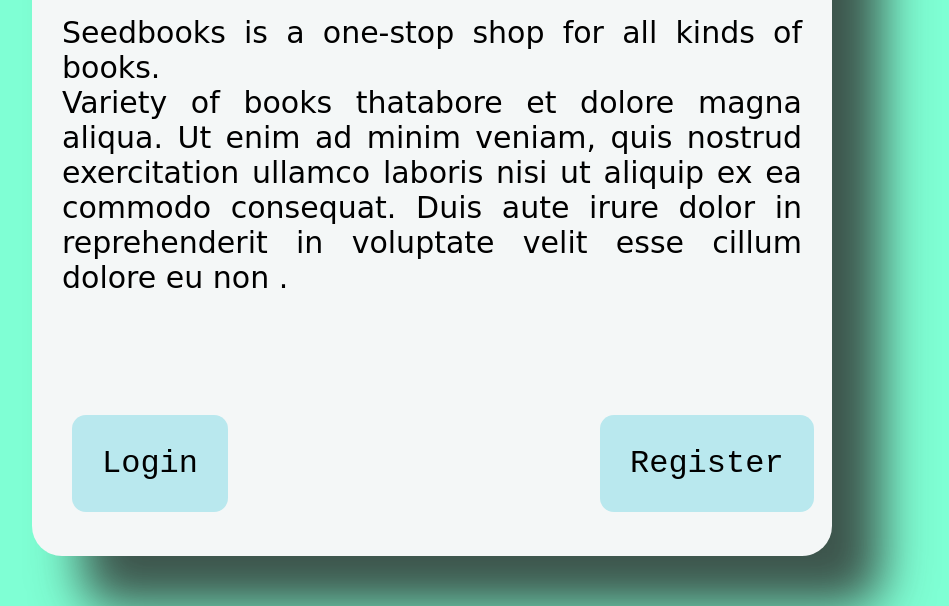
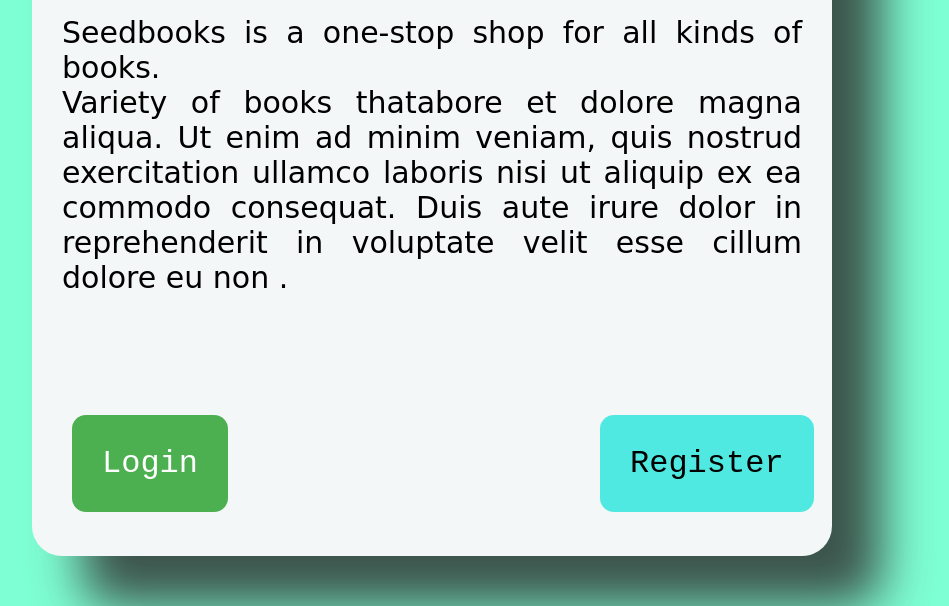
Before and after one commit to kayflyS/seedbooks, a plain HTML site: page project 1/index.html in a window 1280 px wide. In both pictures the pointer is over the button "Login". Shown: the part 194-800 px from the top of the page, without its empty margins (208-1157 px from the left). Drawn offline with Linux system fonts and the light colour scheme.

Commit message:
adding button1

```diff
--- a/project 1/index.css
+++ b/project 1/index.css
@@ -65,7 +65,7 @@
  .login-btn{
     /* border:; */
     font-size: 16px;
-    background-color: #b9e8ee;
+    background-color: #4fe9e1;
     position: absolute;
     padding: 30px 30px;
     border-radius: 14px;
@@ -73,18 +73,20 @@
     font-size: 2rem;
     font-family:monospace;
     border: #4fe9e1;
+    transition-duration: 0.4s;
 
-
-
-
-
- }
+    }
+    .login-btn:hover {
+      background-color: #4CAF50; /* Green */
+      color: white;
+      cursor: pointer;
+    }
 
 
 
  .register-btn{
    position: absolute;
-    background-color:  #b9e8ee;
+    background-color:  #4fe9e1;
     padding: 30px 30px;
     border-radius: 14px;
     top: 90px;
@@ -92,5 +94,11 @@
     font-family:monospace;
     right: -40%;
     border: #4fe9e1;
+    transition-duration: 0.4s;
 
  }
+.register-btn:hover{
+   background-color: #4CAF50; /* Green */
+      color: white;
+      cursor: pointer;
+}
```
